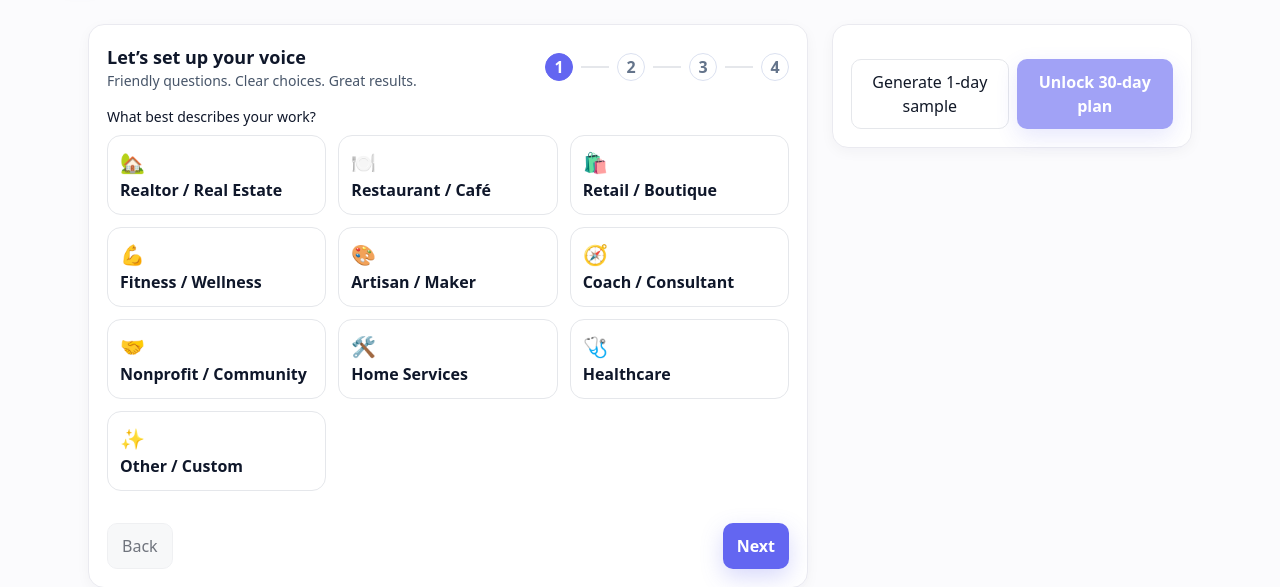
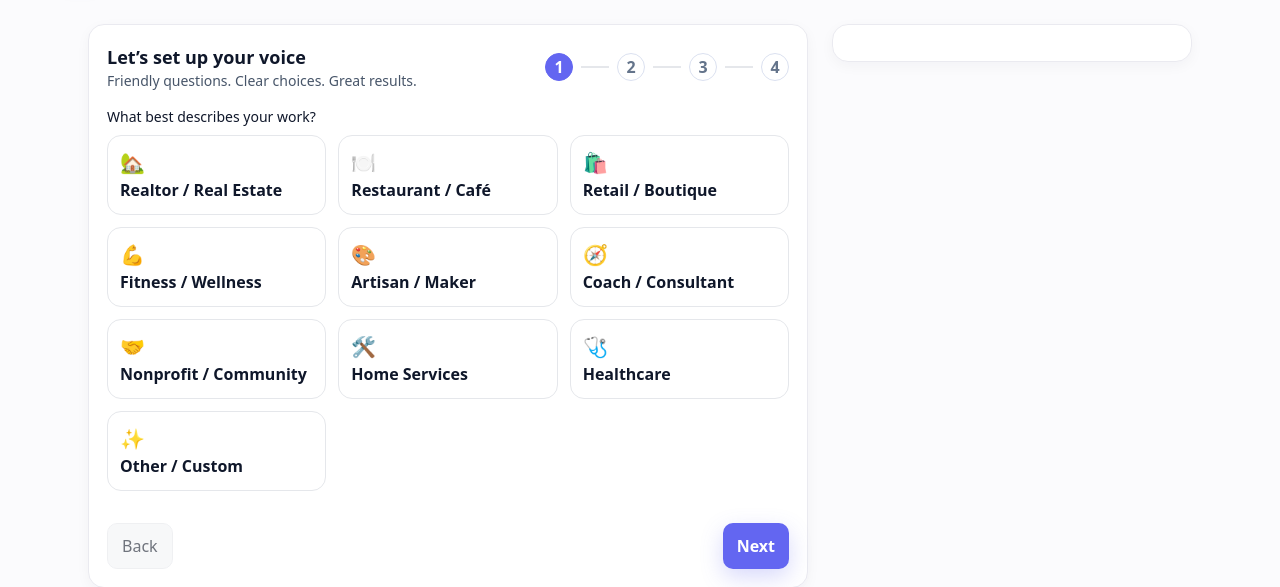
Before and after one commit to humble-scott-jones/togetherly, a Flask app: page / in a window 1280 px wide. Shown: the part 73-660 px from the top of the page. Run offline with Flask 3, Linux system fonts and the light colour scheme; data that the repository does not hold is empty; some libraries are stand-ins or nearby versions.

Commit message:
chore(ui): move generate controls into modal; make sidebar buttons optional

```diff
--- a/static/app.js
+++ b/static/app.js
@@ -293,11 +293,11 @@ document.addEventListener('DOMContentLoaded', () => {
   }
 });
 
-btnSample.addEventListener("click", async ()=>{
+if (btnSample) btnSample.addEventListener("click", async ()=>{
   await maybeSaveDefaults();
   renderPosts(await generate(1));
 });
-btn30.addEventListener("click", async ()=>{
+if (btn30) btn30.addEventListener("click", async ()=>{
   await maybeSaveDefaults();
   renderPosts(await generate(30));
 });
--- a/templates/index.html
+++ b/templates/index.html
@@ -91,10 +91,7 @@
     <aside>
       <section class="card sticky top-6">
         <!-- Summary moved into the setup modal; it will appear after finishing the wizard -->
-        <div class="mt-4 flex gap-2">
-          <button id="btn-sample" class="btn-ghost w-full">Generate 1‑day sample</button>
-          <button id="btn-30" class="btn-primary w-full" disabled>Unlock 30‑day plan</button>
-        </div>
+        <!-- Generate controls moved to setup modal -->
         </section>
         <div id="setup-modal" class="fixed inset-0 flex items-center justify-center bg-black bg-opacity-50 hidden">
           <div class="bg-white p-6 rounded shadow-lg w-11/12 max-w-lg relative">
```
